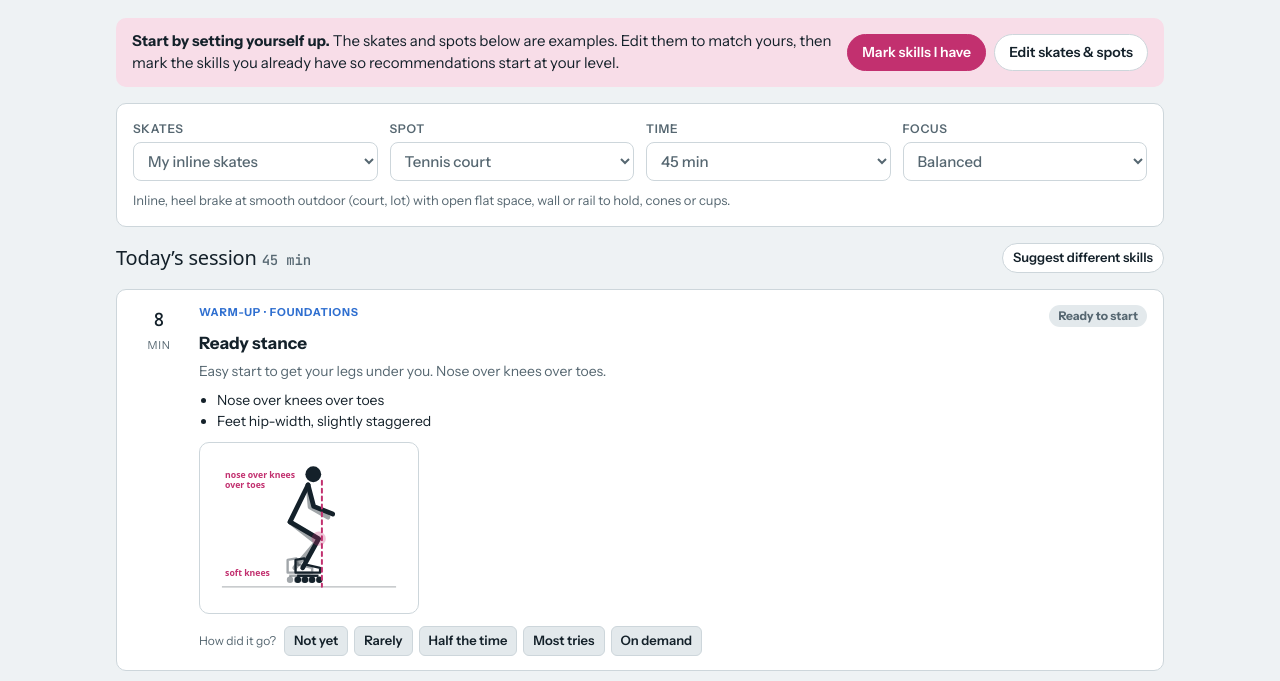
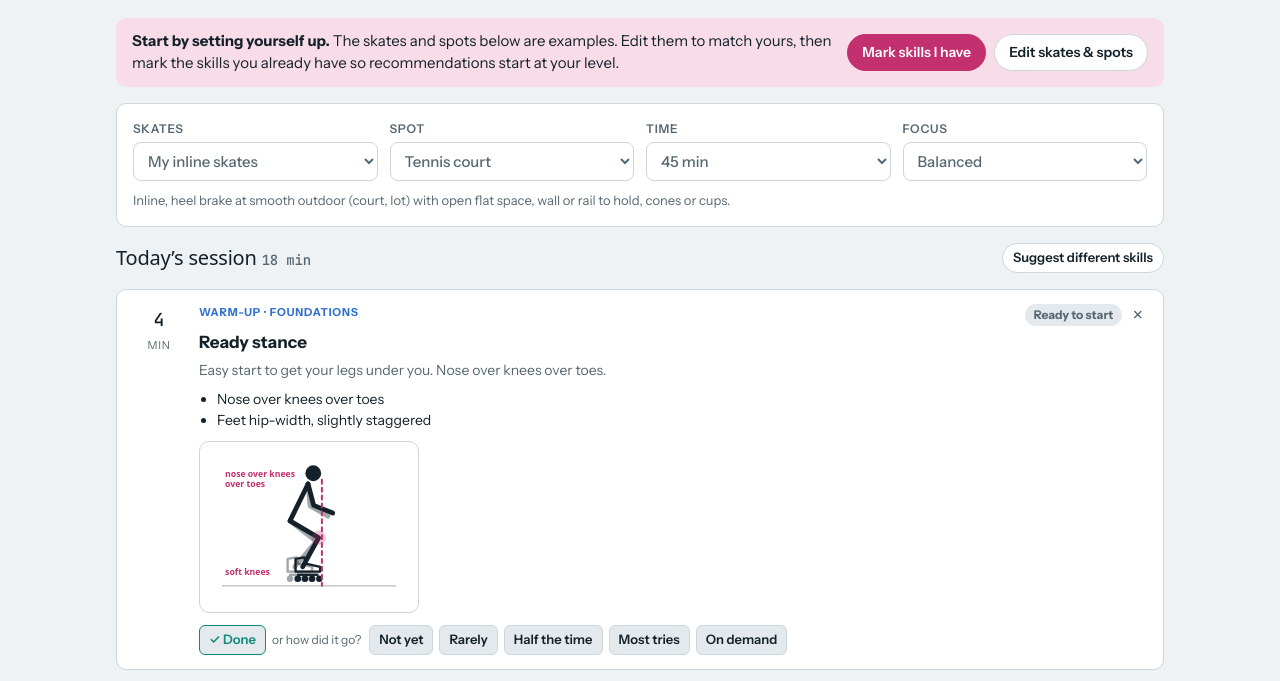
Before and after one commit to petravanta/skating-mentor, a plain HTML site: page index.html in a window 1280 px wide. Shown: the part 93-774 px from the top of the page. Drawn offline with Linux system fonts and the light colour scheme; a web font is replaced by a local one.

Commit message:
Let you pick today's exercises, mark them done, and keep drills short (#10)
The session builder now fills the time with short blocks sized by difficulty
(4 min for first-week skills up to 12 for advanced ones) instead of splitting
the whole session over two or three skills. You can remove any drill, add
your own from a picker or from a skill's panel, and mark a drill done with or
without rating it. Done drills and your own picks survive a reshuffle or a
change of time or spot on the same day. Older saved plans are migrated.


Claude-Session: https://claude.ai/code/session_01W4qLo2ZmUwQLbUDm1zTUZj

Co-authored-by: Claude <noreply@anthropic.com>

```diff
--- a/index.html
+++ b/index.html
@@ -109,6 +109,12 @@ textarea{resize:vertical}
 .rate button{border:1px solid var(--line);background:var(--sunk);border-radius:6px;padding:4px 9px;font-size:13px;font-weight:600}
 .rate button:hover{border-color:var(--accent)}
 .logged{font-size:13px;color:var(--lv-conf);font-weight:600}
+.rate button.mark{border-color:var(--lv-conf);color:var(--lv-conf)}
+.item .lvl{display:flex;gap:6px;align-items:center}
+.item .rm{background:none;border:0;padding:0 4px;font-size:20px;line-height:1;color:var(--muted)}.item .rm:hover{color:var(--danger)}
+.item.done{background:var(--sunk)}.item.done .name{text-decoration:line-through;text-decoration-color:var(--muted)}
+.item.done .why,.item.done ul,.item.done .illus{display:none}
+.addpick{max-width:420px}
 @media (max-width:560px){.item{grid-template-columns:minmax(0,1fr) auto}.item .slot{grid-row:auto;grid-column:1/span 2;text-align:left;width:auto;display:flex;gap:6px;align-items:baseline}.item .slot b{display:inline;font-size:14px}.item .role{grid-column:1;grid-row:2}.item .lvl{grid-column:2;grid-row:2}.item>.name,.item>.why,.item>ul,.item>.illus,.rate{grid-column:1/-1!important}}
 /* level pill */
 .pill{display:inline-flex;align-items:center;gap:6px;border-radius:999px;padding:2px 9px;font-size:12px;font-weight:700;white-space:nowrap;background:var(--sunk);color:var(--muted)}
@@ -603,13 +609,21 @@ function hash(str){let h=2166136261;for(const ch of str){h^=ch.charCodeAt(0);h=M
 function descendants(id,acc=new Set()){(CHILDREN[id]||[]).forEach(c=>{if(!acc.has(c)){acc.add(c);descendants(c,acc)}});return acc}
 function userLevel(){const got=SKILLS.filter(s=>s.st!=='O'&&conf(s.id)>=UNLOCK);return got.length?got.reduce((a,s)=>a+s.d,0)/got.length:1}
 let planCache=null;
-function buildPlan(seed){
+// Minutes for one exercise: first-week skills only need a few focused minutes, harder ones get longer blocks
+function itemMins(s,role){
+  const base=[4,4,6,8,10,12][s.d]||6;
+  if(role==='warm') return Math.min(base,5);
+  if(role==='off') return Math.min(8,base+1);
+  return Math.max(3,base+(role==='new'?2:role==='review'?-1:0));
+}
+function buildPlan(seed,keep=[]){
   const p=state.profile, ctx=p.ctx, skate=curSkate(), spot=curSpot();
   const offOnly=!skate||spot.surface==='home';
-  const lvl=userLevel(), focus=ctx.focus, mins=+ctx.minutes;
+  const lvl=userLevel(), focus=ctx.focus;
+  const kept=new Set(keep.map(it=>it.id)), mins=Math.max(0,+ctx.minutes-keep.reduce((a,it)=>a+it.mins,0));
   const cands=[], elsewhere=[];
   for(const s of SKILLS){
-    if(!styleOn(s)||!unlocked(s)) continue;
+    if(!styleOn(s)||!unlocked(s)||kept.has(s.id)) continue;
     const c=conf(s.id), info=CONF[s.id];
     let kind=c===0?'new':c<70?'work':(info&&info.days>21)||c<85?'review':'solid';
     if(s.st==='O'){cands.push({s,kind,score:0,off:true});continue}
@@ -629,38 +643,49 @@ function buildPlan(seed){
     score+=hash(seed+s.id)*10;
     cands.push({s,kind,score,why});
   }
-  const items=[];
+  const items=[], MAX=12;
+  // fill the time with short blocks; if there aren't enough skills, give the ones there are a bit longer
+  const stretch=target=>{const work=items.filter(x=>x.role!=='warm'), used=work.reduce((a,x)=>a+x.mins,0);
+    const k=used?Math.min(1.5,target/used):1; if(k>1) work.forEach(x=>x.mins=Math.round(x.mins*k))};
   if(offOnly){
     const offs=cands.filter(x=>x.off).map(x=>({...x,score:offScore(x.s,null,focus,seed)}));
     offs.sort((a,b)=>b.score-a.score);
-    const n=Math.max(2,Math.min(6,Math.round(mins/10)));
-    const per=Math.max(5,Math.round(mins/n));
-    offs.slice(0,n).forEach(x=>items.push({id:x.s.id,role:'off',mins:per,why:offWhy(x.s)}));
+    let left=mins;
+    for(const x of offs){
+      if(items.length+keep.length>=MAX||left<3) break;
+      const m=Math.min(itemMins(x.s,'off'),left); left-=m;
+      items.push({id:x.s.id,role:'off',mins:m,why:offWhy(x.s)});
+    }
+    stretch(mins);
   }else{
     const sk=cands.filter(x=>!x.off).sort((a,b)=>b.score-a.score);
     const warmPool=sk.filter(x=>(x.kind==='solid'||x.kind==='review')&&x.s.d<=Math.max(2,lvl)).sort((a,b)=>a.s.d-b.s.d||b.score-a.score);
-    const warm=warmPool[0]||sk.find(x=>x.s.d<=2)||null;
-    const slots=Math.max(1,Math.min(4,Math.round((mins-15)/15)));
-    const maxNew=focus==='new'?(mins>=60?2:1):(focus==='consolidate'?0:1);
+    const warm=keep.length?null:warmPool[0]||sk.find(x=>x.s.d<=2)||null;
+    const maxNew=focus==='new'?Math.max(1,Math.round(mins/25)):(focus==='consolidate'?0:Math.max(1,Math.round(mins/50)));
+    const offs=mins>=25?cands.filter(x=>x.off):[];
+    const warmTime=warm?itemMins(warm.s,'warm'):0, offTime=offs.length?6:0;
+    let left=mins-warmTime-offTime;
+    const slots=MAX-keep.length-(warm?1:0)-(offTime?1:0);
     const picked=[]; let nNew=0;
+    const take=x=>{const role=x.kind==='new'?'new':x.kind==='work'?'work':'review';
+      const m=Math.min(itemMins(x.s,role),left); left-=m; picked.push({x,role,m}); if(x.kind==='new') nNew++};
+    const isPicked=x=>picked.some(p=>p.x===x);
     for(const x of sk){
-      if(picked.length>=slots) break;
+      if(picked.length>=slots||left<3) break;
       if(warm&&x.s.id===warm.s.id) continue;
-      if(x.kind==='new'){ if(nNew>=maxNew) continue; nNew++ }
-      if(x.kind==='solid'&&sk.some(y=>y.kind!=='solid'&&!picked.includes(y)&&(!warm||y.s.id!==warm.s.id)&&(y.kind!=='new'||nNew<maxNew))) continue;
-      picked.push(x);
+      if(x.kind==='new'&&nNew>=maxNew) continue;
+      if(x.kind==='solid'&&sk.some(y=>y.kind!=='solid'&&!isPicked(y)&&(!warm||y.s.id!==warm.s.id)&&(y.kind!=='new'||nNew<maxNew))) continue;
+      take(x);
     }
-    // nothing in progress yet (a new skater): fill the remaining slots with more new skills
-    for(const x of sk){ if(picked.length>=slots) break; if(!picked.includes(x)&&x.kind==='new'&&(!warm||x.s.id!==warm.s.id)) picked.push(x) }
-    const offTime=mins>=30?8:0, warmTime=warm?(mins>=45?8:5):0;
-    const left=Math.max(5,mins-offTime-warmTime);
-    const wsum=picked.reduce((a,x)=>a+(x.kind==='new'?1.4:x.kind==='work'?1.2:0.8),0)||1;
+    // nothing in progress yet (a new skater): fill the remaining time with more new skills
+    for(const x of sk){ if(picked.length>=slots||left<3) break; if(!isPicked(x)&&x.kind==='new'&&(!warm||x.s.id!==warm.s.id)) take(x) }
     if(warm) items.push({id:warm.s.id,role:'warm',mins:warmTime,why:(conf(warm.s.id)>0?'Easy start on something you already have. ':'Easy start to get your legs under you. ')+(warm.s.cues[0]||'')+'.'});
-    picked.forEach(x=>items.push({id:x.s.id,role:x.kind==='new'?'new':x.kind==='work'?'work':'review',mins:Math.max(5,Math.round(left*(x.kind==='new'?1.4:x.kind==='work'?1.2:0.8)/wsum)),why:x.why}));
+    picked.forEach(({x,role,m})=>items.push({id:x.s.id,role,mins:m,why:x.why}));
+    stretch(mins-warmTime-offTime);
     if(offTime){
-      const focusIds=picked.map(x=>x.s.id);
-      const offs=cands.filter(x=>x.off).map(x=>({...x,score:offScore(x.s,focusIds,focus,seed)})).sort((a,b)=>b.score-a.score);
-      if(offs[0]) items.push({id:offs[0].s.id,role:'off',mins:offTime,why:'After skating. '+offWhy(offs[0].s,focusIds)});
+      const focusIds=picked.map(p=>p.x.s.id);
+      const ranked=offs.map(x=>({...x,score:offScore(x.s,focusIds,focus,seed)})).sort((a,b)=>b.score-a.score);
+      if(ranked[0]) items.push({id:ranked[0].s.id,role:'off',mins:Math.min(offTime,itemMins(ranked[0].s,'off')),why:'After skating. '+offWhy(ranked[0].s,focusIds)});
     }
   }
   elsewhere.sort((a,b)=>(a.kind==='work'?0:1)-(b.kind==='work'?0:1)||a.s.d-b.s.d);
@@ -688,15 +713,38 @@ function getPlan(){
   const today=new Date().toISOString().slice(0,10), key=ctxKey();
   if(planCache&&planCache.key===key&&planCache.day===today) return planCache;
   const saved=lsGet(LS_PLAN);
-  if(!planCache&&saved&&saved.key===key&&saved.day===today){planCache=saved;return planCache}
+  if(!planCache&&saved&&saved.key===key&&saved.day===today){planCache=migratePlan(saved);return planCache}
   const seed=today+(planCache&&planCache.key===key?planCache.seed.length:0);
-  planCache={key,day:today,seed,...buildPlan(seed),done:{}};
-  lsSet(LS_PLAN,planCache);
+  planCache=freshPlan(key,today,seed,planCache||saved);
   return planCache;
+}
+// Older saved plans kept done marks by position; they now live on each item
+function migratePlan(pl){if(pl&&pl.done){pl.items.forEach((it,i)=>{if(pl.done[i]) it.done=pl.done[i]});delete pl.done}return pl}
+// Same day, new plan: keep what you've already done, and what you picked yourself if it still works here
+function freshPlan(key,day,seed,prev){
+  prev=migratePlan(prev);
+  const skate=curSkate(), spot=curSpot();
+  const keep=prev&&prev.day===day?prev.items.filter(it=>BYID[it.id]&&(it.done||it.role==='pick'&&!blocker(BYID[it.id],skate,spot))):[];
+  const pl={key,day,seed,...buildPlan(seed,keep)}; pl.items=keep.concat(pl.items);
+  lsSet(LS_PLAN,pl); return pl;
 }
 function reshuffle(){
   const key=ctxKey(), today=new Date().toISOString().slice(0,10), seed=today+'#'+uid6();
-  planCache={key,day:today,seed,...buildPlan(seed),done:{}}; lsSet(LS_PLAN,planCache); render();
+  planCache=freshPlan(key,today,seed,planCache); render();
+}
+function savePlan(){lsSet(LS_PLAN,planCache);render()}
+// What you can add to today's session yourself: anything doable with this setup, unlocked first
+function pickable(){
+  const skate=curSkate(), spot=curSpot(), offOnly=!skate||spot.surface==='home', inPlan=new Set(getPlan().items.map(it=>it.id));
+  return SKILLS.filter(s=>styleOn(s)&&!inPlan.has(s.id)&&!blocker(s,skate,spot)&&(!offOnly||s.st==='O'));
+}
+function addToPlan(id){
+  const s=BYID[id], pl=getPlan(); if(!s||pl.items.some(it=>it.id===id)) return;
+  const c=conf(id), role=c===0?'new':c<70?'work':'review';
+  const item={id,role:'pick',mins:itemMins(s,s.st==='O'?'off':role),why:unlocked(s)?'You added this.':'You added this. It builds on '+s.req.filter(r=>conf(r)<UNLOCK).map(r=>BYID[r].n).join(' and ')+', so take it slowly.'};
+  // skating goes before the off-skate cool-down, off-skate at the end
+  const at=s.st==='O'?pl.items.length:pl.items.findIndex(it=>it.role==='off'&&!it.done);
+  pl.items.splice(at<0?pl.items.length:at,0,item); savePlan();
 }
 
 /* ---------------- Rendering ---------------- */
@@ -719,20 +767,22 @@ function viewToday(){
   const notes=[];
   if(skate&&skate.wheels==='indoor'&&(spot.surface==='rough'||spot.surface==='park')) notes.push('Hard indoor wheels will feel skittish here. Keep to the smoothest patches.');
   if(skate&&skate.wheels==='outdoor'&&spot.surface==='rink') notes.push('Soft outdoor wheels grip a lot indoors, so slides and spins will feel sticky.');
-  const anyLogs=state.logs.length>0;
+  const anyLogs=state.logs.length>0, nDone=plan.items.filter(it=>it.done).length; const total=plan.items.reduce((a,x)=>a+x.mins,0);
+  const pickList=pickable(), byStyle=k=>pickList.filter(s=>s.st===k).sort((a,b)=>(unlocked(b)-unlocked(a))||a.d-b.d||a.n.localeCompare(b.n));
+  const pickGroups=Object.keys(STYLES).filter(k=>byStyle(k).length).map(k=>`<optgroup label="${esc(STYLES[k].n)}">${byStyle(k).map(s=>`<option value="${s.id}">${esc(s.n)}${unlocked(s)?'':' (not unlocked yet)'}</option>`).join('')}</optgroup>`).join('');
   const items=plan.items.map((it,i)=>{
-    const s=BYID[it.id], done=plan.done[i];
-    const roleName={warm:'Warm-up',work:'Keep building',new:'New skill',review:'Review',off:'Off-skate'}[it.role];
-    return `<article class="item">
+    const s=BYID[it.id], done=it.done;
+    const roleName={warm:'Warm-up',work:'Keep building',new:'New skill',review:'Review',off:'Off-skate',pick:'Your pick'}[it.role];
+    return `<article class="item${done?' done':''}">
       <div class="slot"><b>${it.mins}</b><span>min</span></div>
       <div class="role ${it.role}">${roleName}${s.st!=='O'?' · '+esc(STYLES[s.st].n):''}</div>
-      <div class="lvl">${pill(s.id)}</div>
+      <div class="lvl">${pill(s.id)}<button class="rm" data-rmitem="${i}" aria-label="Remove ${esc(s.n)} from today" title="Remove from today">×</button></div>
       <button class="name" data-open="${s.id}">${esc(s.n)}</button>
       <p class="why" style="grid-column:2/span 2">${esc(it.why)}</p>
       <ul style="grid-column:2/span 2">${s.cues.slice(0,s.st==='O'?s.cues.length:2).map(q=>`<li>${esc(q)}</li>`).join('')}</ul>
       ${illus(s,'card')}
-      <div class="rate">${done?`<span class="logged">Logged: ${RATINGS[done.r]}</span> <button data-undo="${i}">Undo</button>`:
-        `<span class="lbl">How did it go?</span>${[1,2,3,4,5].map(r=>`<button data-rate="${r}" data-item="${i}" title="${RATING_HELP[r]}">${RATINGS[r]}</button>`).join('')}`}</div>
+      <div class="rate">${done&&done.r?`<span class="logged">✓ Done · ${RATINGS[done.r]}</span> <button data-undo="${i}">Undo</button>`:
+        `${done?`<span class="logged">✓ Done</span> <button data-undo="${i}">Undo</button> <span class="lbl">Rate it?</span>`:`<button class="mark" data-markdone="${i}">✓ Done</button> <span class="lbl">or how did it go?</span>`}${[1,2,3,4,5].map(r=>`<button data-rate="${r}" data-item="${i}" title="${RATING_HELP[r]}">${RATINGS[r]}</button>`).join('')}`}</div>
     </article>`}).join('');
   const nearly=SKILLS.filter(s=>styleOn(s)&&s.st!=='O'&&!unlocked(s)&&conf(s.id)===0&&s.req.filter(r=>conf(r)<UNLOCK).length===1)
     .map(s=>({s,r:s.req.find(r=>conf(r)<UNLOCK)})).filter(x=>conf(x.r)>0).slice(0,5);
@@ -750,10 +800,12 @@ function viewToday(){
       <p class="ctx-note">${esc(spotSummary(skate,spot))}${notes.length?' '+esc(notes.join(' ')):''}</p>
     </section>
     <div class="row" style="justify-content:space-between">
-      <h2>${plan.offOnly?'Off-skate session':'Today’s session'} <span class="muted mono" style="font-size:14px">${plan.items.reduce((a,x)=>a+x.mins,0)} min</span></h2>
+      <h2>${plan.offOnly?'Off-skate session':'Today’s session'} <span class="muted mono" style="font-size:14px">${total} min${nDone?` · ${nDone} of ${plan.items.length} done`:''}</span></h2>
       <button class="btn sm" data-act="shuffle">Suggest different skills</button>
     </div>
     <div class="plan">${items||`<div class="panel empty">Nothing fits this combination. Try another spot, or turn on more styles under Skates, spots &amp; styles.</div>`}</div>
+    ${items&&total<+c.minutes-5&&pickList.length?`<p class="muted small">That’s all that fits your level here for now. Add more below, or repeat the ones above.</p>`:''}
+    ${pickList.length?`<label class="field addpick" for="addPick">Add an exercise<select id="addPick" data-addpick="1"><option value="">Choose a skill or exercise…</option>${pickGroups}</select></label>`:''}
     <div class="two">
       ${plan.elsewhere.length?`<section class="panel"><h3>Not possible here</h3><div class="hint-list">${plan.elsewhere.map(x=>`<div><button data-open="${x.s.id}">${esc(x.s.n)}</button> <span class="muted small">${esc(x.b)}</span></div>`).join('')}</div></section>`:''}
       ${nearly.length?`<section class="panel"><h3>Almost unlocked</h3><div class="hint-list">${nearly.map(x=>`<div><button data-open="${x.s.id}">${esc(x.s.n)}</button> <span class="muted small">get ${esc(BYID[x.r].n)} to Developing</span></div>`).join('')}</div></section>`:''}
@@ -866,6 +918,7 @@ function renderDrawer(){
     ${illus(s)}
     <div><h3>Cues</h3><ul>${s.cues.map(q=>`<li>${esc(q)}</li>`).join('')}</ul></div>
     ${needs.length?`<p class="small"><b>Needs:</b> ${esc(needs.join(', '))}.${b?` <span style="color:var(--danger)">Not possible with today’s setup (${esc(b)}).</span>`:''}</p>`:''}
+    ${!b?(getPlan().items.some(it=>it.id===s.id)?`<p class="small muted">In today’s session.</p>`:`<div><button class="btn sm" data-addplan="${s.id}">Add to today’s session</button></div>`):''}
     <div class="stack" style="gap:8px"><h3>Log practice</h3>
       <input type="text" id="logNote" placeholder="Note (optional): what clicked, what to fix">
       <div class="rate" style="margin:0">${[1,2,3,4,5].map(r=>`<button data-logskill="${s.id}" data-r="${r}" title="${RATING_HELP[r]}">${RATINGS[r]}</button>`).join('')}</div>
@@ -1009,10 +1062,13 @@ document.addEventListener('click',async e=>{
   if(d.close){selected=null;render();return}
   if(d.open){selected=d.open;render();return}
   if(d.rate){
-    const i=+d.item, it=planCache.items[i];
+    const it=planCache.items[+d.item];
     const log=await logRating(it.id,+d.rate);
-    planCache.done[i]={r:+d.rate,log:log.id}; lsSet(LS_PLAN,planCache); render(); return}
-  if(d.undo){const i=+d.undo, dn=planCache.done[i]; if(dn){await removeLog(dn.log);delete planCache.done[i];lsSet(LS_PLAN,planCache);render()} return}
+    it.done={r:+d.rate,log:log.id}; savePlan(); return}
+  if(d.markdone){planCache.items[+d.markdone].done={r:0}; savePlan(); return}
+  if(d.undo){const it=planCache.items[+d.undo], dn=it&&it.done; if(dn){if(dn.log) await removeLog(dn.log);delete it.done;savePlan()} return}
+  if(d.rmitem){planCache.items.splice(+d.rmitem,1); savePlan(); return}
+  if(d.addplan){addToPlan(d.addplan); selected=null; tab='today'; render(); toast(BYID[d.addplan].n+' added to today'); return}
   if(d.logskill){const note=(document.getElementById('logNote')||{}).value||''; await logRating(d.logskill,+d.r,note.trim()); render(); return}
   if(d.act==='shuffle'){reshuffle();return}
   if(d.mapview){mapView=d.mapview;render();return}
@@ -1049,6 +1105,7 @@ document.addEventListener('keydown',e=>{
 });
 document.addEventListener('change',async e=>{
   const t=e.target, d=t.dataset;
+  if(d.addpick&&t.value){addToPlan(t.value);return}
   if(d.ctx){state.profile.ctx[d.ctx]=d.ctx==='minutes'?+t.value:t.value;saveProfile();render();return}
   if(d.baseline){await setBaseline(d.baseline,+t.value);toast(`${BYID[d.baseline].n}: ${LEVELS[+t.value].n}`);return}
   if(d.sk){const k=state.profile.skates.find(x=>x.id===d.sk);k[d.key]=d.key==='grind'?t.value==='1':t.value;touchProfile();render();return}
```
Also changed, not shown: 1 other file.
